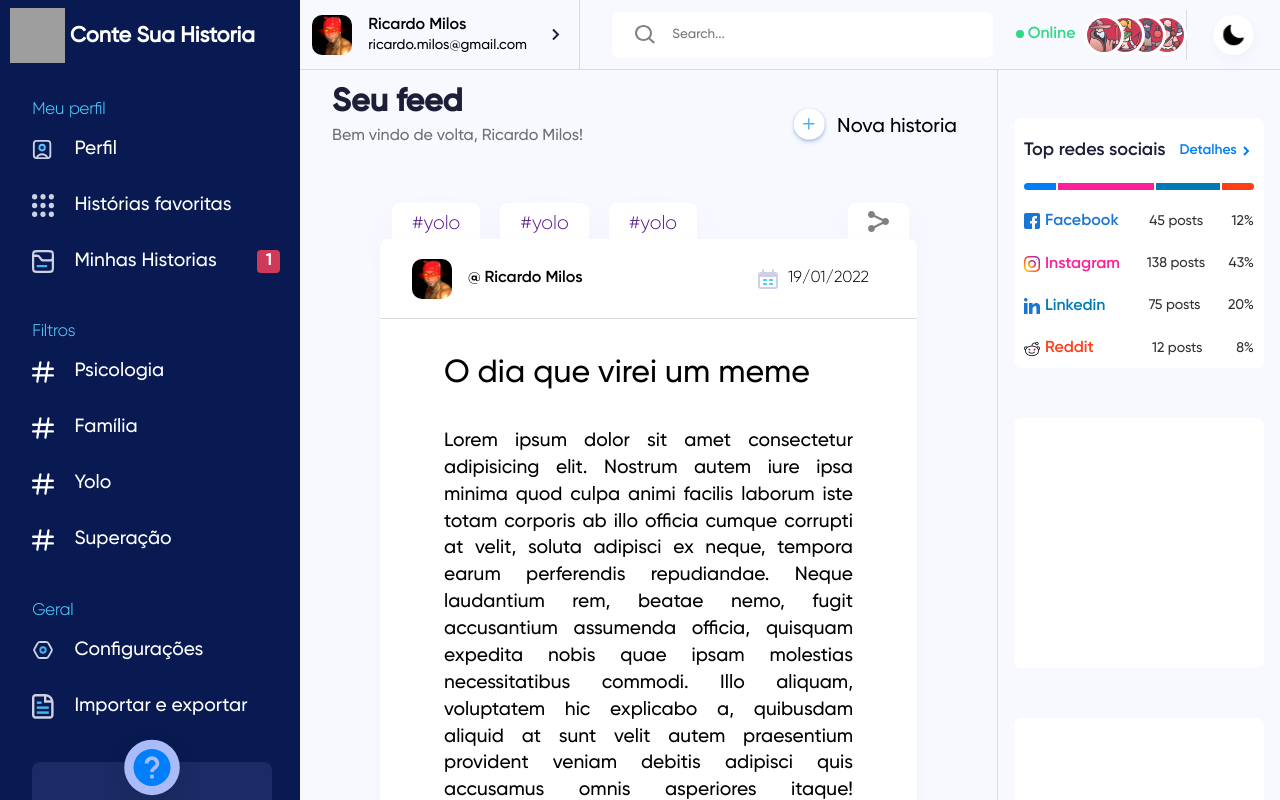
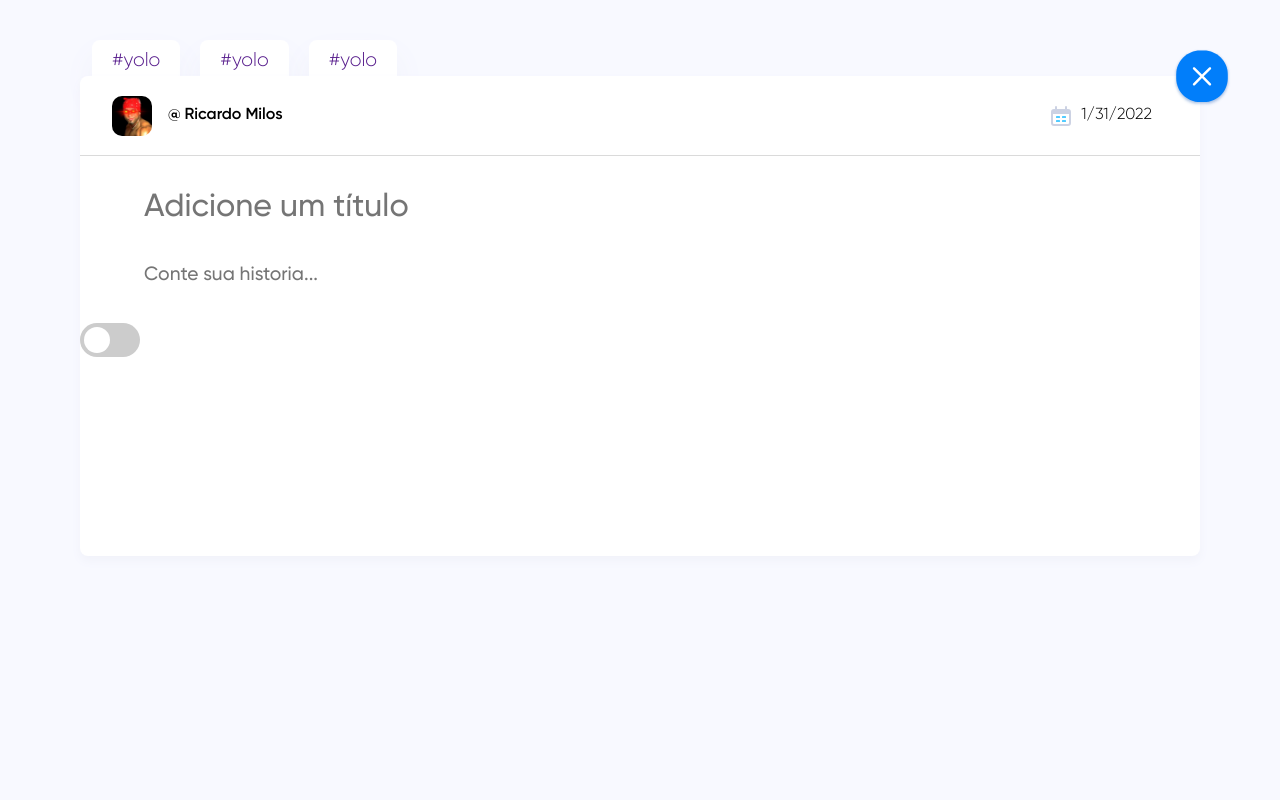
Before and after one commit to lleonotti/Conte-sua-historia, a React (Create React App) app: page / in a window 1280 px wide. Shown: the top 800 px of the page. Built offline with nearby package versions, Linux system fonts and the light colour scheme; grey boxes are pictures that could not be loaded.

Commit message:
Nova Historia

```diff
--- a/src/components/Header.jsx
+++ b/src/components/Header.jsx
@@ -9,10 +9,6 @@ import arqueira from "../assets/bow.png";
 import barbaro from "../assets/barbarian.png";
 import gatuno from "../assets/thief.png";
 
-// function mudaCor(params) {}
-function hideNav(params) {
-  document.getElementById("navbar-container").display = "none"
-}
 
 function Header() {
   return (
@@ -23,7 +19,7 @@ function Header() {
           <p id="user-name">Ricardo Milos</p>
           <p id="user-email">ricardo.milos@gmail.com</p>
         </div>
-        <img id="user-chevron" src={chevron} alt="chevron icon" onClick={hideNav}/>
+        <img id="user-chevron" src={chevron} alt="chevron icon"/>
       </div>
       <input className="search-bar-container" placeholder="Search..."></input>
       <div className="user-status-container">
--- a/src/components/Navbar.css
+++ b/src/components/Navbar.css
@@ -44,7 +44,7 @@ body {
   left: 0;
   top: 0;
   width: 300px;
-  /* height: 100vh; */
+  height: 100vh;
   background-color: var(--main-blue);
 }
 
--- a/src/components/Navbar.jsx
+++ b/src/components/Navbar.jsx
@@ -9,7 +9,7 @@ import HashtagIcon from "../assets/hashtag-icon.svg";
 import questionIcon from "../assets/qmark-icon.svg";
 import NavItem from "./NavItem";
 
-function Navbar() {
+function Navbar({navState}) {
   const [storyCounter, setStoryCounter] = useState(1);
   return (
     <nav id="navbar-container">
--- /dev/null
+++ b/src/components/NovaHistoria.css
@@ -0,0 +1,123 @@
+*,
+*::before,
+*::after {
+  box-sizing: border-box;
+}
+
+:root {
+  --main-white: #ffffff;
+  --main-red: #cf3a59;
+  --main-blue: #081a51;
+  --main-background: #f8f9ff;
+  --main-lines: #dadada;
+  --btn-blue: #017efa;
+  --font-blue: #51cbff;
+}
+
+@font-face {
+  font-family: "GilroySemiBold";
+  src: url(../fonts/Gilroy-SemiBold.ttf);
+}
+
+@font-face {
+  font-family: "GilroyMedium";
+  src: url(../fonts/Gilroy-Medium.ttf);
+}
+
+@font-face {
+  font-family: "GilroyLight";
+  src: url(../fonts/Gilroy-Light.ttf);
+}
+body {
+  font-family: "GilroySemiBold", sans-serif;
+  font-size: 1rem;
+  font-weight: 400;
+  line-height: 1.4;
+  margin: 0;
+  color: black;
+}
+
+#new-post-title {
+    padding: 2rem 4rem;
+  font-size: 2rem;
+    outline: none;
+}
+#new-post-content {
+    display: block;
+    width: 100%;
+    margin: 0 2rem 0 0;
+    line-height: 2rem;
+    outline: none;
+    resize: none;
+}
+
+
+#button-quit-post{
+    height: 60px;
+    margin-top: 0.5rem;
+    margin-right: -2rem;
+    cursor: pointer;
+}
+
+.switch {
+    position: absolute;
+    display: inline-block;
+    width: 60px;
+    height: 34px;
+
+  }
+
+  /* Hide default HTML checkbox */
+  .switch input {
+    opacity: 0;
+    width: 0;
+    height: 0;
+  }
+
+  /* The slider */
+  .slider {
+    position: absolute;
+    cursor: pointer;
+    top: 0;
+    left: 0;
+    right: 0;
+    bottom: 0;
+    background-color: #ccc;
+    -webkit-transition: .4s;
+    transition: .4s;
+  }
+
+  .slider:before {
+    position: absolute;
+    content: "";
+    height: 26px;
+    width: 26px;
+    left: 4px;
+    bottom: 4px;
+    background-color: white;
+    -webkit-transition: .4s;
+    transition: .4s;
+  }
+
+  input:checked + .slider {
+    background-color: #2196F3;
+  }
+
+  input:focus + .slider {
+    box-shadow: 0 0 1px #2196F3;
+  }
+
+  input:checked + .slider:before {
+    -webkit-transform: translateX(26px);
+    -ms-transform: translateX(26px);
+    transform: translateX(26px);
+  }
+
+  /* Rounded sliders */
+  .slider.round {
+    border-radius: 34px;
+  }
+
+  .slider.round:before {
+    border-radius: 50%;
+  }
--- /dev/null
+++ b/src/components/NovaHistoria.jsx
@@ -0,0 +1,47 @@
+import React, { useState } from 'react';
+import "./Post.css";
+import "./NovaHistoria.css";
+import calendar from "../assets/calendar-icon.svg";
+import milos from "../assets/milos.jpg";
+import quit from "../assets/quit-icon.svg"
+import Tag from "./Tag";
+
+function NovaHistoria() {
+  return <div className="postAndtags-container">
+  <section className="tags-container">
+    <div className="tags-left">
+      <Tag tag="yolo" />
+      <Tag tag="yolo" />
+      <Tag tag="yolo" />
+    </div>
+    <img id="button-quit-post" src={quit} alt="Botao sair" />
+  </section>
+  <div className="post-container">
+    <header className="post-header">
+      <div className="post-userInfo">
+        <img
+          className="post-image-container"
+          src={milos}
+          alt="Foto de Perfil"
+        />
+        <p className="post-username">@ Ricardo Milos</p>
+      </div>
+      <div className="post-dateInfo">
+        <img src={calendar} alt="Icone calendario" />
+        <p className="post-date">{new Date().toLocaleDateString()}</p>
+      </div>
+    </header>
+    <section className="post-content-container">
+      <input className="post-title" id="new-post-title" placeholder="Adicione um título"></input>
+      <textarea className="post-content" id="new-post-content" placeholder="Conte sua historia..."></textarea>
+
+    <label className="switch">
+        <input type="checkbox"></input>
+        <span className="slider round"></span>
+    </label>
+    </section>
+  </div>
+</div>;
+}
+
+export default NovaHistoria;
--- a/src/components/Tag.css
+++ b/src/components/Tag.css
@@ -26,5 +26,5 @@
   cursor: pointer;
 }
 .tags:hover {
-  background-color: red;
+
 }
--- a/src/components/Tag.jsx
+++ b/src/components/Tag.jsx
@@ -2,7 +2,7 @@ import React from "react";
 import "./Tag.css";
 
 function Tag({ tag, src }) {
-  if (src == undefined) {
+  if (src == undefined)  {
     return (
       <div className="tags">
         <a className="tag-text" href="">
@@ -10,7 +10,8 @@ function Tag({ tag, src }) {
         </a>
       </div>
     );
-  } else {
+  }
+  else {
     return (
       <div className="tags">
         <img src={src} alt="Imagem tag" />
--- a/src/index.js
+++ b/src/index.js
@@ -5,11 +5,12 @@ import Post from "./components/Post";
 import Home from "./pages/Home";
 import Ad from "./components/AdBox";
 import Test from "./components/Test.jsx";
+import NovaHistoria from "./components/NovaHistoria";
 import "./index.css";
 
 ReactDOM.render(
   <React.StrictMode>
-    <Home />
+    <NovaHistoria />
   </React.StrictMode>,
   document.getElementById("root")
 );
--- a/src/pages/Home.jsx
+++ b/src/pages/Home.jsx
@@ -6,19 +6,14 @@ import Post from "../components/Post";
 import Ad from "../components/AdBox";
 import plusBtn from "../assets/plusBtn.svg";
 
-
-function toggleNav(params) {
-  if (navState == 0) {
-
-  }
-}
 function Home() {
   const [navState, setNavState] = useState(1)
+
   return (
     <div className="page-container">
-      <Navbar />
+      <Navbar navState={navState}/>
       <div className="header-content-container">
-        <Header />
+        <Header navState={navState}/>
         <main className="main-section">
           <div className="content-container">
             <div className="feed-header-container">
```
Also changed, not shown: src/assets/quit-icon.svg (added).
